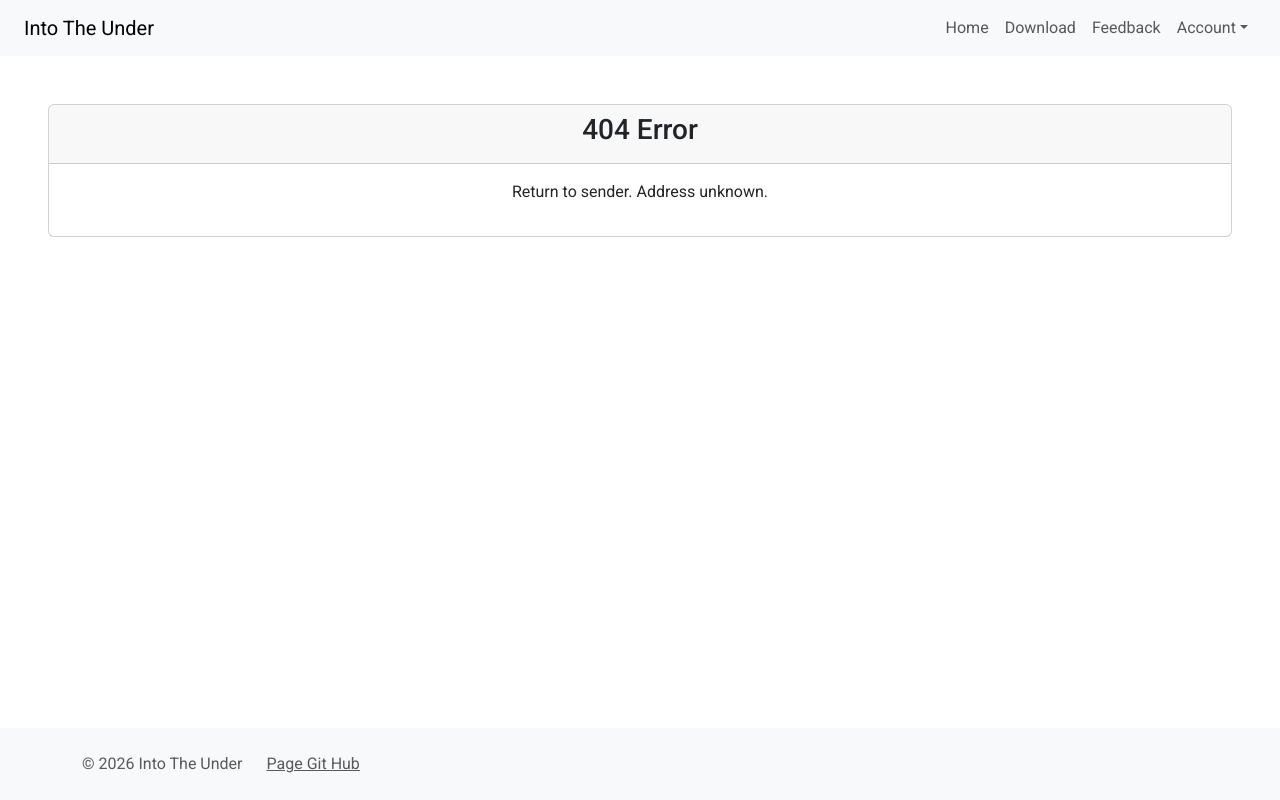
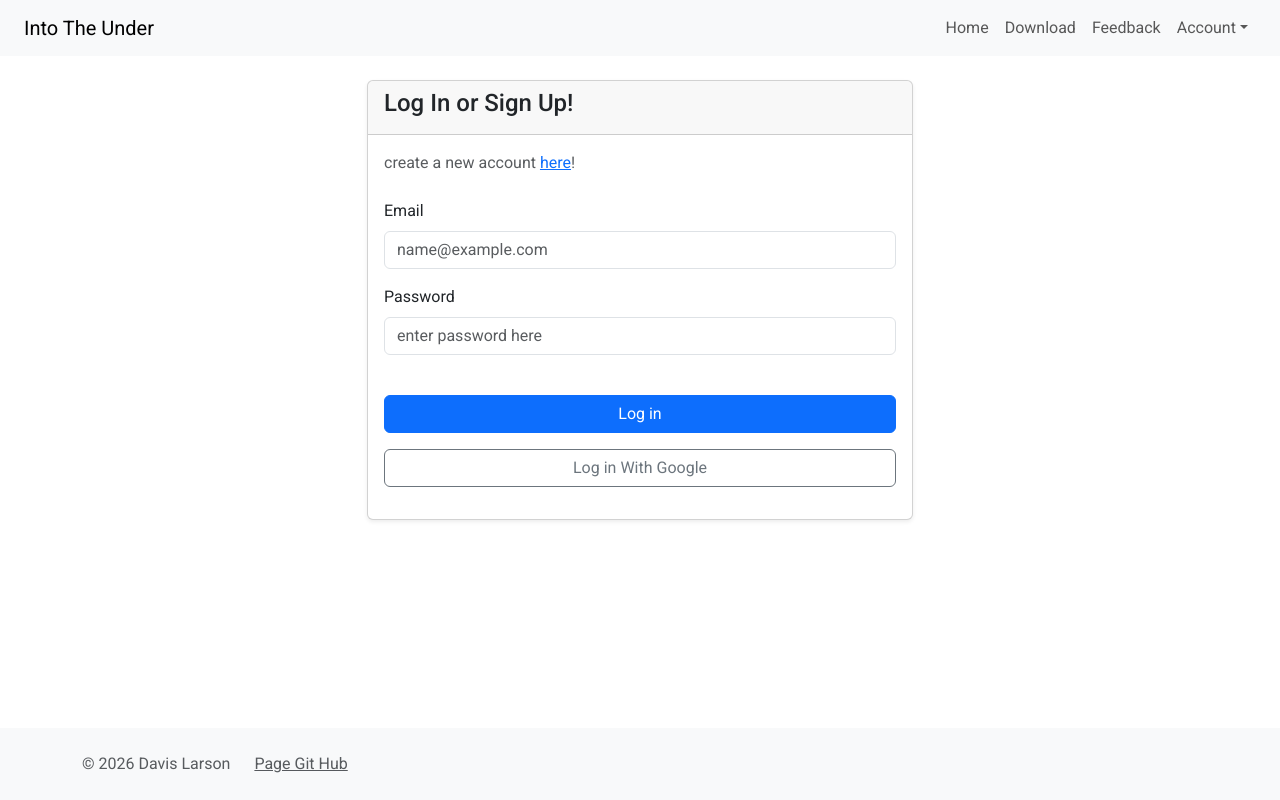
Before and after one commit to davislarson27/intotheunder, a React (Vite) app: page /choose-login in a window 1280 px wide. Before the commit this address had no page. Built offline with nearby package versions, Linux system fonts and the light colour scheme.

Commit message:
created choose login page

```diff
--- a/src/app.jsx
+++ b/src/app.jsx
@@ -14,6 +14,7 @@ import { Feedback } from './feedback/feedback';
 import { Login } from './login/login';
 import { Sign_up } from './sign-up/sign-up';
 import { Profile } from './profile/profile';
+import { ChooseLogin } from './choose-login/choose-login';
 import { NotFound } from './notfound/notfound';
 
 import { getComments } from './service';
@@ -93,6 +94,7 @@ export default function App() {
                 <Route path='/feedback' element={<Feedback userData={userData} changeUserData={changeUserData} dbComments={dbComments} updateDbComments={updateDbComments} />} />
                 <Route path='/login' element={<Login userData={userData} changeUserData={changeUserData} />} />
                 <Route path='/sign-up' element={<Sign_up userData={userData} changeUserData={changeUserData} />} />
+                <Route path='/choose-login' element={<ChooseLogin userData={userData} changeUserData={changeUserData} />} />
                 <Route path='/profile' element={<Profile userData={userData} changeUserData={changeUserData} />} />
                 <Route path='*' element={<NotFound />} />
             </Routes>
@@ -102,7 +104,7 @@ export default function App() {
                     <div className="container py-4">
                         <div className="row align-items-center g-4">
                             <div className="col-12 col-md-auto">
-                                <span className="footer_text text-muted">&copy; 2026 Into The Under</span>
+                                <span className="footer_text text-muted">&copy; 2026 Davis Larson</span>
                             </div>
                             <div className="col-12 col-md-auto">
                                 <a className="text-muted" target="_blank" href="https://github.com/davislarson27/intotheunder/">Page Git Hub</a>
--- /dev/null
+++ b/src/choose-login/choose-login.jsx
@@ -0,0 +1,77 @@
+import React from 'react';
+
+import { NavLink, useNavigate } from "react-router-dom";
+import { logInUser } from '../service';
+
+
+export function ChooseLogin({userData, changeUserData}) {
+    const [userEmailInput, setUserEmailInput] = React.useState ("");
+    const [userPasswordInput, setUserPasswordInput] = React.useState ("");
+
+    const navagate = useNavigate();
+
+    function submitLogIn (event) {
+        event.preventDefault();
+        const userEvent = event.target.value;
+
+        const userObject = logInUser(userEmailInput, userPasswordInput);
+
+        if (userObject == null) {
+            alert("username or password is incorrect");
+        } else {
+            changeUserData(userObject);
+            alert(`${userObject.userName} was logged in successfully`);
+            navagate('/profile');
+        }
+    }
+
+    function submitLogInGoogle () {
+        alert("error: google log in is not currently available");
+    }
+
+    return (
+        <main className="py-4 flex-grow-1">
+
+            <div className="container">
+                <div className="row g-4">
+                    <div className="col-10 col-md-6 mx-auto">
+
+                        <div className="card shadow-sm">
+                            <div className="card-header">
+                                <h4 className="h-4">Log In or Sign Up!</h4>
+                            </div>
+                            <div className="card-body">
+                                <form onSubmit={submitLogIn}>
+                                    <div className="mb-4 text-muted">create a new account <NavLink to="/sign-up">here</NavLink>!</div>
+                                    <div className="mb-3">
+                                        <label htmlFor="email" className="form-label">Email</label>
+                                        <input id="email" type="email" name="email" className="form-control" placeholder="name@example.com" onChange={(e) => setUserEmailInput(e.target.value)} required></input>
+                                    </div>
+
+                                    <div className="mb-3">
+                                        <label htmlFor="password" className="form-label">Password</label>
+                                        <input id="password" type="password" name="password" className="form-control" placeholder="enter password here" onChange={(e) => setUserPasswordInput(e.target.value)} required></input>
+                                    </div>
+
+                                    <br className="my-3"/>
+
+                                    <div className="mb-3">
+                                        <button type="submit" className="btn btn-primary w-100">Log in</button>
+                                    </div>
+
+                                    <div className="mb-3">
+                                        <button type="button" id="google_login" className="btn btn-outline-secondary w-100" onClick={submitLogInGoogle}>Log in With Google</button>
+                                    </div>
+
+                                </form>
+                            </div>
+                        </div>
+
+
+                    </div>
+                </div>
+            </div>
+
+        </main>
+    );
+}
--- a/src/download/download.jsx
+++ b/src/download/download.jsx
@@ -1,6 +1,8 @@
 import React from 'react';
 
 import { updateUserData } from '../service';
+
+// needs to stop user from downloading when not logged in
 
 export function Download({userData, changeUserData}) {
     // declare react state variables
```
